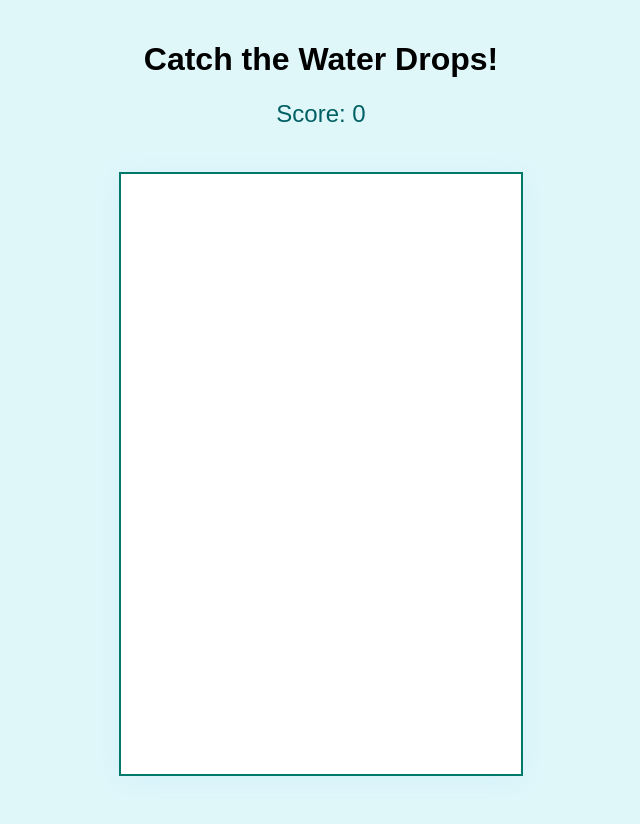
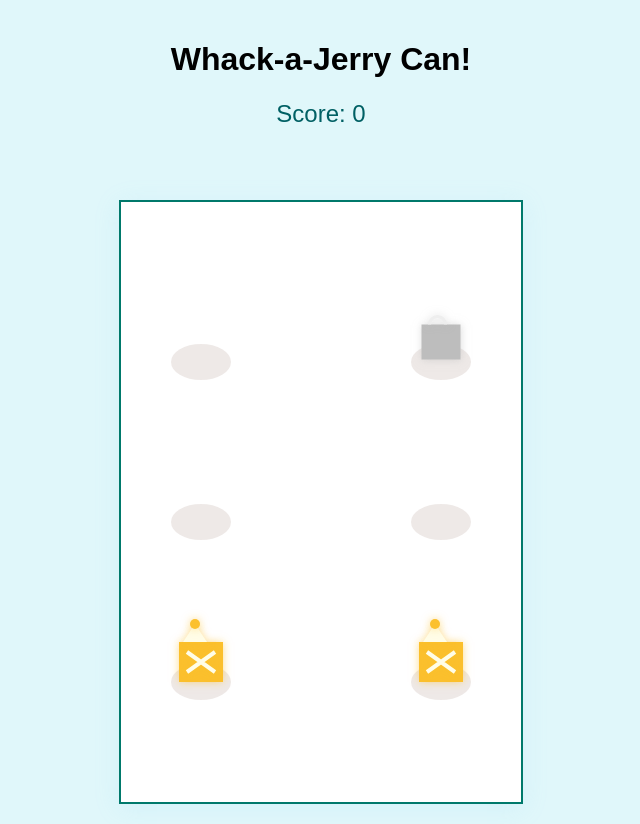
Before and after one commit to kassidystevenson/cautious-octo-doodle, a plain HTML site: page index.html in a window 1280 px wide. Both pictures are taken after a click on the element 640 px from the left and 473 px from the top of the page. Shown: the whole page, without its empty margins (319-959 px from the left). Before the commit the page ends 800 px from the top, so only its background shows below. Drawn offline with Linux system fonts and the light colour scheme.

Commit message:
Refactor game from Water Drop Catch to Whack-a-Jerry Can with updated mechanics and visuals

```diff
--- a/index.html
+++ b/index.html
@@ -3,145 +3,268 @@
 <head>
   <meta charset="UTF-8">
   <meta name="viewport" content="width=device-width, initial-scale=1.0">
-  <title>Water Drop Catch Game</title>
+  <title>Whack-a-Jerry Can!</title>
   <link rel="stylesheet" href="style.css">
+  <style>
+    /* Quick yellow jerry can style for canvas */
+    .milestone {
+      color: #fbc02d;
+      font-weight: bold;
+      margin-top: 10px;
+      font-size: 20px;
+      min-height: 28px;
+    }
+  </style>
 </head>
 <body>
   <div id="game-container">
-    <h1>Catch the Water Drops!</h1>
+    <h1>Whack-a-Jerry Can!</h1>
     <div id="score">Score: 0</div>
     <div id="message"></div>
+    <div class="milestone" id="milestone"></div>
     <canvas id="gameCanvas" width="400" height="600"></canvas>
   </div>
-
   <script>
     const canvas = document.getElementById('gameCanvas');
     const ctx = canvas.getContext('2d');
     const scoreEl = document.getElementById('score');
     const messageEl = document.getElementById('message');
+    const milestoneEl = document.getElementById('milestone');
 
-    let drops = [];
+    // Game settings
+    const MOLE_SIZE = 60;
+    const OBSTACLE_SIZE = 55;
+    const MOLE_COLOR = "#fbc02d"; // charity: water yellow
+    const OBSTACLE_COLOR = "#bdbdbd"; // gray for fake cans
+    const MOLE_APPEAR_TIME = 900; // ms
+    const OBSTACLE_APPEAR_TIME = 900; // ms
+    const MOLE_POPUP_INTERVAL = 650; // ms
+    const NUM_HOLES = 6;
+
     let score = 0;
+    let moles = [];
+    let obstacles = [];
+    let lastMilestone = 0;
+    let gameActive = true;
 
-    function spawnDrop() {
-      const isBad = Math.random() < 0.2; // 20% chance of bad drop
-      drops.push({
-        x: Math.random() * canvas.width,
-        y: 0,
-        radius: 15,
-        speed: 2 + Math.random() * 3,
-        isBad: isBad,
-        popping: false,
-        popProgress: 0,
-        splash: false, // true if splash animation is active
-        splashProgress: 0 // 0 to 1 for splash animation
-      });
-    }
+    // Predefined holes (positions)
+    const holes = [
+      { x: 80, y: 140 },
+      { x: 320, y: 140 },
+      { x: 80, y: 300 },
+      { x: 320, y: 300 },
+      { x: 80, y: 460 },
+      { x: 320, y: 460 }
+    ];
 
-    function drawTeardrop(ctx, x, y, radius, color) {
+    function drawJerryCan(x, y, size, color) {
       ctx.save();
+      // Body
       ctx.beginPath();
-      ctx.moveTo(x, y - radius);
-      ctx.bezierCurveTo(
-        x + radius, y - radius,
-        x + radius, y + radius * 0.8,
-        x, y + radius * 1.5
-      );
-      ctx.bezierCurveTo(
-        x - radius, y + radius * 0.8,
-        x - radius, y - radius,
-        x, y - radius
-      );
+      ctx.moveTo(x - size/2 + 8, y - size/2 + 10);
+      ctx.lineTo(x + size/2 - 8, y - size/2 + 10);
+      ctx.lineTo(x + size/2 - 8, y + size/2 - 10);
+      ctx.lineTo(x - size/2 + 8, y + size/2 - 10);
       ctx.closePath();
       ctx.fillStyle = color;
-      ctx.shadowColor = "#b3e0ff";
+      ctx.shadowColor = "#fbc02d88";
       ctx.shadowBlur = 8;
       ctx.fill();
+
+      // Handle
+      ctx.beginPath();
+      ctx.moveTo(x - size/2 + 12, y - size/2 + 10);
+      ctx.lineTo(x - size/2 + 24, y - size/2 - 8);
+      ctx.lineTo(x - size/2 + 36, y - size/2 + 10);
+      ctx.closePath();
+      ctx.fillStyle = "#fffde7";
+      ctx.fill();
+
+      // Cap
+      ctx.beginPath();
+      ctx.arc(x - size/2 + 24, y - size/2 - 8, 5, 0, Math.PI * 2);
+      ctx.fillStyle = "#fbc02d";
+      ctx.fill();
+
+      // Cross
+      ctx.strokeStyle = "#fffde7";
+      ctx.lineWidth = 4;
+      ctx.beginPath();
+      ctx.moveTo(x - size/2 + 16, y - size/2 + 20);
+      ctx.lineTo(x + size/2 - 16, y + size/2 - 20);
+      ctx.moveTo(x + size/2 - 16, y - size/2 + 20);
+      ctx.lineTo(x - size/2 + 16, y + size/2 - 20);
+      ctx.stroke();
+
       ctx.restore();
     }
 
-    function drawSplash(ctx, x, y, progress) {
-      // Draw a simple splash: several arcs/ellipses radiating out
+    function drawObstacle(x, y, size) {
+      // Fake can: gray, no cross, different handle
       ctx.save();
-      const splashColor = "rgba(173,216,230," + (1 - progress) + ")";
-      const maxR = 25 + 10 * progress;
-      for (let i = 0; i < 6; i++) {
-        const angle = (Math.PI * 2 / 6) * i;
-        const r = maxR * (0.7 + 0.3 * Math.random());
+      ctx.beginPath();
+      ctx.moveTo(x - size/2 + 8, y - size/2 + 10);
+      ctx.lineTo(x + size/2 - 8, y - size/2 + 10);
+      ctx.lineTo(x + size/2 - 8, y + size/2 - 10);
+      ctx.lineTo(x - size/2 + 8, y + size/2 - 10);
+      ctx.closePath();
+      ctx.fillStyle = OBSTACLE_COLOR;
+      ctx.shadowColor = "#bdbdbd88";
+      ctx.shadowBlur = 8;
+      ctx.fill();
+
+      // Handle (different shape)
+      ctx.beginPath();
+      ctx.arc(x - size/2 + 24, y - size/2 + 10, 8, 0, Math.PI, true);
+      ctx.strokeStyle = "#eeeeee";
+      ctx.lineWidth = 3;
+      ctx.stroke();
+
+      ctx.restore();
+    }
+
+    function drawHoles() {
+      ctx.save();
+      ctx.globalAlpha = 0.13;
+      for (let h of holes) {
         ctx.beginPath();
-        ctx.ellipse(
-          x + Math.cos(angle) * r,
-          y + Math.sin(angle) * r * 0.7,
-          7 + 5 * progress,
-          3 + 2 * progress,
-          angle,
-          0,
-          Math.PI * 2
-        );
-        ctx.fillStyle = splashColor;
+        ctx.ellipse(h.x, h.y + 20, MOLE_SIZE/2, 18, 0, 0, Math.PI * 2);
+        ctx.fillStyle = "#795548";
         ctx.fill();
       }
       ctx.restore();
     }
 
-    function drawDrop(drop) {
-      ctx.save();
-      if (drop.splash) {
-        drawSplash(ctx, drop.x, drop.y, drop.splashProgress);
-      } else {
-        let color = drop.isBad ? "#b0b0b0" : "#87cefa"; // gray for bad, light blue for good
-        drawTeardrop(ctx, drop.x, drop.y, drop.radius, color);
+    function drawGame() {
+      ctx.clearRect(0, 0, canvas.width, canvas.height);
+      drawHoles();
+      // Draw moles (jerry cans)
+      for (let m of moles) {
+        drawJerryCan(m.x, m.y, MOLE_SIZE, MOLE_COLOR);
       }
-      ctx.restore();
+      // Draw obstacles
+      for (let o of obstacles) {
+        drawObstacle(o.x, o.y, OBSTACLE_SIZE);
+      }
     }
 
-    function updateGame() {
-      ctx.clearRect(0, 0, canvas.width, canvas.height);
-      drops.forEach(drop => {
-        if (drop.splash) {
-          drop.splashProgress += 0.08;
-        } else {
-          drop.y += drop.speed;
+    function showMessage(msg) {
+      messageEl.textContent = msg;
+      setTimeout(() => {
+        if (messageEl.textContent === msg) messageEl.textContent = '';
+      }, 900);
+    }
+
+    function showMilestone(msg) {
+      milestoneEl.textContent = msg;
+      setTimeout(() => {
+        if (milestoneEl.textContent === msg) milestoneEl.textContent = '';
+      }, 1800);
+    }
+
+    function spawnMole() {
+      if (!gameActive) return;
+      // Pick a random hole not occupied
+      let available = holes.filter(h => !moles.some(m => m.holeIdx === holes.indexOf(h)) && !obstacles.some(o => o.holeIdx === holes.indexOf(h)));
+      if (available.length === 0) return;
+      let idx = Math.floor(Math.random() * available.length);
+      let holeIdx = holes.indexOf(available[idx]);
+      let mole = {
+        x: holes[holeIdx].x,
+        y: holes[holeIdx].y,
+        holeIdx: holeIdx,
+        timeout: null
+      };
+      moles.push(mole);
+      mole.timeout = setTimeout(() => {
+        // Remove mole if not whacked
+        moles = moles.filter(m => m !== mole);
+      }, MOLE_APPEAR_TIME);
+    }
+
+    function spawnObstacle() {
+      if (!gameActive) return;
+      // 30% chance to spawn an obstacle
+      if (Math.random() > 0.3) return;
+      let available = holes.filter(h => !moles.some(m => m.holeIdx === holes.indexOf(h)) && !obstacles.some(o => o.holeIdx === holes.indexOf(h)));
+      if (available.length === 0) return;
+      let idx = Math.floor(Math.random() * available.length);
+      let holeIdx = holes.indexOf(available[idx]);
+      let obstacle = {
+        x: holes[holeIdx].x,
+        y: holes[holeIdx].y,
+        holeIdx: holeIdx,
+        timeout: null
+      };
+      obstacles.push(obstacle);
+      obstacle.timeout = setTimeout(() => {
+        obstacles = obstacles.filter(o => o !== obstacle);
+      }, OBSTACLE_APPEAR_TIME);
+    }
+
+    function checkMilestone() {
+      const milestones = [
+        { score: 5, msg: "Milestone: 5 cans! Great start!" },
+        { score: 10, msg: "Milestone: 10 cans! Keep going!" },
+        { score: 20, msg: "Milestone: 20 cans! Amazing!" },
+        { score: 30, msg: "Milestone: 30 cans! You're a hero!" }
+      ];
+      for (let m of milestones) {
+        if (score >= m.score && lastMilestone < m.score) {
+          showMilestone(m.msg);
+          lastMilestone = m.score;
         }
-        drawDrop(drop);
-      });
-      // Remove drops that are out of bounds or finished splashing
-      drops = drops.filter(drop => {
-        if (drop.splash) {
-          return drop.splashProgress < 1;
-        }
-        return drop.y < canvas.height;
-      });
+      }
     }
 
     canvas.addEventListener('click', e => {
+      if (!gameActive) return;
       const rect = canvas.getBoundingClientRect();
       const mouseX = e.clientX - rect.left;
       const mouseY = e.clientY - rect.top;
-      for (let i = drops.length - 1; i >= 0; i--) {
-        const d = drops[i];
-        if (d.splash) continue;
-        // Use teardrop hit area: check if inside a circle for simplicity
-        const dx = d.x - mouseX;
-        const dy = d.y - mouseY;
-        if (Math.sqrt(dx*dx + dy*dy) < d.radius) {
-          // Start splash animation
-          d.splash = true;
-          d.splashProgress = 0;
-          if (d.isBad) {
-            score -= 1;
-            messageEl.textContent = 'Oops! That was a pollutant!';
-          } else {
-            score += 1;
-            messageEl.textContent = 'Nice catch!';
-          }
+      // Check moles first
+      for (let i = moles.length - 1; i >= 0; i--) {
+        const m = moles[i];
+        const dx = m.x - mouseX;
+        const dy = m.y - mouseY;
+        if (Math.abs(dx) < MOLE_SIZE/2 && Math.abs(dy) < MOLE_SIZE/2) {
+          // Whacked!
+          clearTimeout(m.timeout);
+          moles.splice(i, 1);
+          score += 1;
           scoreEl.textContent = 'Score: ' + score;
-          break;
+          showMessage('Nice whack!');
+          checkMilestone();
+          return;
+        }
+      }
+      // Check obstacles
+      for (let i = obstacles.length - 1; i >= 0; i--) {
+        const o = obstacles[i];
+        const dx = o.x - mouseX;
+        const dy = o.y - mouseY;
+        if (Math.abs(dx) < OBSTACLE_SIZE/2 && Math.abs(dy) < OBSTACLE_SIZE/2) {
+          // Hit obstacle: penalty
+          clearTimeout(o.timeout);
+          obstacles.splice(i, 1);
+          score = Math.max(0, score - 1);
+          scoreEl.textContent = 'Score: ' + score;
+          showMessage('Oops! Fake can!');
+          return;
         }
       }
     });
 
-    setInterval(spawnDrop, 800);
+    function gameLoop() {
+      drawGame();
+      if (gameActive) requestAnimationFrame(gameLoop);
+    }
+
+    // Fast-paced spawn
+    setInterval(spawnMole, MOLE_POPUP_INTERVAL);
+    setInterval(spawnObstacle, MOLE_POPUP_INTERVAL);
+
+    // Start game
     gameLoop();
   </script>
 </body>
```
